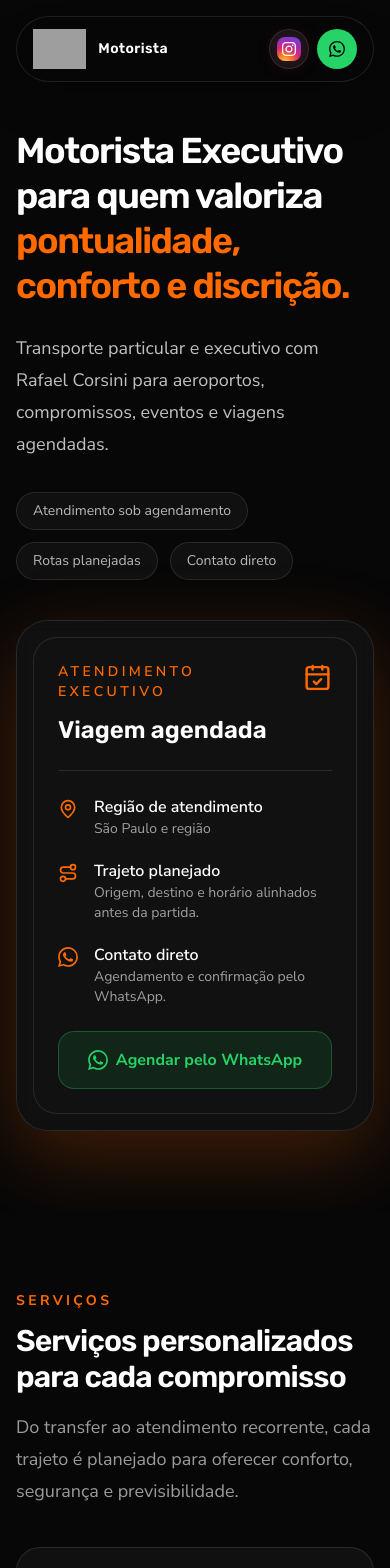
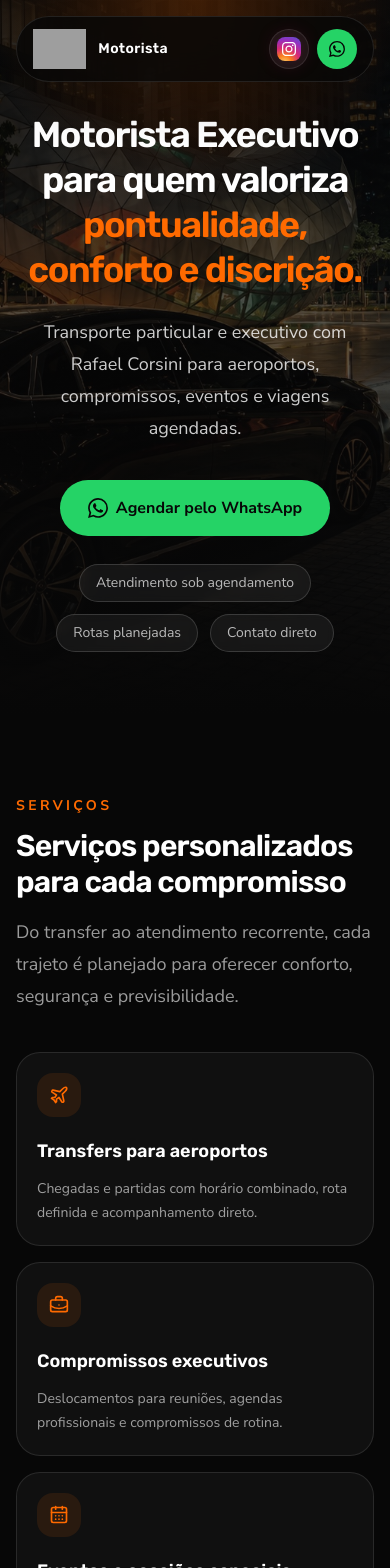
Before and after one commit to pedropcorsini/landing-page-rc-motorista, a React (Vite) app: page / in a window 390 px wide. Shown: the top 1568 px of the page. Built offline with nearby package versions, Linux system fonts and the light colour scheme; grey boxes are pictures that could not be loaded.

Commit message:
feat(hero): redesenha hero com imagem de fundo do carro
Layout centralizado com headline, subheadline, CTA e badges
sobrepostos a foto do veiculo, com alturas responsivas para
mobile, tablet e desktop.

```diff
--- a/src/components/Hero.tsx
+++ b/src/components/Hero.tsx
@@ -1,70 +1,49 @@
-import { CalendarCheck, MapPin, Route } from 'lucide-react';
 import { WhatsAppIcon } from './BrandIcons';
 import { site } from '../data/site';
+import heroCar from '../../images/hero-carro.jpg';
 
 export function Hero() {
   return (
-    <section id="top" className="relative overflow-hidden px-4 pb-20 pt-32 sm:pt-36 lg:pb-28">
-      <div className="absolute inset-0 -z-10 bg-[radial-gradient(circle_at_top_left,rgba(255,106,0,0.30),transparent_34%),radial-gradient(circle_at_80%_10%,rgba(255,106,0,0.12),transparent_26%)]" />
-      <div className="mx-auto grid max-w-6xl items-center gap-10 lg:grid-cols-[1.05fr_0.95fr]">
-        <div>
-          <h1 className="max-w-4xl font-heading text-4xl font-semibold leading-tight tracking-[-0.04em] text-white sm:text-5xl lg:text-6xl">
-            Motorista Executivo para quem valoriza{' '}
-            <span className="text-brand">pontualidade, conforto e discrição.</span>
-          </h1>
-          <p className="mt-6 max-w-2xl text-lg leading-8 text-white/75">{site.subheadline}</p>
+    <section
+      id="top"
+      className="relative isolate flex min-h-[640px] items-center overflow-hidden pb-16 pt-28 sm:min-h-[720px] sm:pt-32 md:min-h-[760px] lg:min-h-[820px] lg:pb-20"
+    >
+      <img
+        alt="Carro executivo da RC Motorista em atendimento noturno"
+        className="absolute inset-0 -z-20 h-full w-full object-cover object-[50%_58%]"
+        fetchPriority="high"
+        loading="eager"
+        src={heroCar}
+      />
+      <div className="absolute inset-0 -z-10 bg-gradient-to-b from-ink/90 via-ink/65 to-ink" />
+      <div className="absolute inset-x-0 top-0 -z-10 h-[420px] bg-[radial-gradient(circle_at_50%_0%,rgba(255,106,0,0.22),transparent_45%)]" />
 
-          <div className="mt-8 flex flex-wrap gap-3 text-sm text-white/70">
-            {site.trustBadges.map((badge) => (
-              <span key={badge} className="rounded-full border border-white/10 bg-white/[0.04] px-4 py-2">
-                {badge}
-              </span>
-            ))}
-          </div>
+      <div className="mx-auto max-w-3xl px-4 text-center">
+        <h1 className="font-heading text-4xl font-semibold leading-tight tracking-[-0.04em] text-white sm:text-5xl lg:text-6xl">
+          Motorista Executivo para quem valoriza{' '}
+          <span className="text-brand">pontualidade, conforto e discrição.</span>
+        </h1>
+        <p className="mx-auto mt-6 max-w-2xl text-lg leading-8 text-white/80">{site.subheadline}</p>
+
+        <div className="mt-9 flex justify-center">
+          <a
+            href={site.whatsappHref}
+            className="inline-flex cursor-pointer items-center justify-center gap-2 rounded-full bg-whatsapp px-7 py-4 font-bold text-ink transition-colors duration-200 hover:bg-[#1ebe5d] focus-visible:outline focus-visible:outline-2 focus-visible:outline-offset-4 focus-visible:outline-whatsapp"
+          >
+            <WhatsAppIcon className="h-5 w-5" />
+            Agendar pelo WhatsApp
+          </a>
         </div>
 
-        <div className="rounded-[2rem] border border-white/10 bg-white/[0.04] p-4 shadow-glow backdrop-blur">
-          <div className="rounded-[1.5rem] border border-white/10 bg-surface p-6 sm:p-8">
-            <div className="flex items-start justify-between gap-4 border-b border-white/10 pb-6">
-              <div>
-                <p className="text-sm font-semibold uppercase tracking-[0.24em] text-brand">Atendimento executivo</p>
-                <h2 className="mt-3 font-heading text-2xl font-semibold text-white">Viagem agendada</h2>
-              </div>
-              <CalendarCheck aria-hidden="true" className="h-8 w-8 text-brand" />
-            </div>
-
-            <div className="space-y-5 py-6">
-              <div className="flex gap-4">
-                <MapPin aria-hidden="true" className="mt-1 h-5 w-5 flex-none text-brand" />
-                <div>
-                  <p className="font-semibold text-white">Região de atendimento</p>
-                  <p className="text-sm text-white/60">{site.location}</p>
-                </div>
-              </div>
-              <div className="flex gap-4">
-                <Route aria-hidden="true" className="mt-1 h-5 w-5 flex-none text-brand" />
-                <div>
-                  <p className="font-semibold text-white">Trajeto planejado</p>
-                  <p className="text-sm text-white/60">Origem, destino e horário alinhados antes da partida.</p>
-                </div>
-              </div>
-              <div className="flex gap-4">
-                <WhatsAppIcon className="mt-1 h-5 w-5 flex-none text-brand" />
-                <div>
-                  <p className="font-semibold text-white">Contato direto</p>
-                  <p className="text-sm text-white/60">Agendamento e confirmação pelo WhatsApp.</p>
-                </div>
-              </div>
-            </div>
-
-            <a
-              href={site.whatsappHref}
-              className="inline-flex w-full cursor-pointer items-center justify-center gap-2 rounded-2xl border border-whatsapp/30 bg-whatsapp/10 px-5 py-4 font-bold text-whatsapp transition-colors duration-200 hover:bg-whatsapp/15 focus-visible:outline focus-visible:outline-2 focus-visible:outline-offset-4 focus-visible:outline-whatsapp"
+        <div className="mt-7 flex flex-wrap justify-center gap-3 text-sm text-white/70">
+          {site.trustBadges.map((badge) => (
+            <span
+              key={badge}
+              className="rounded-full border border-white/15 bg-white/[0.06] px-4 py-2 backdrop-blur-sm"
             >
-              <WhatsAppIcon className="h-5 w-5" />
-              Agendar pelo WhatsApp
-            </a>
-          </div>
+              {badge}
+            </span>
+          ))}
         </div>
       </div>
     </section>
```
Also changed, not shown: images/hero-carro.jpg (added).
